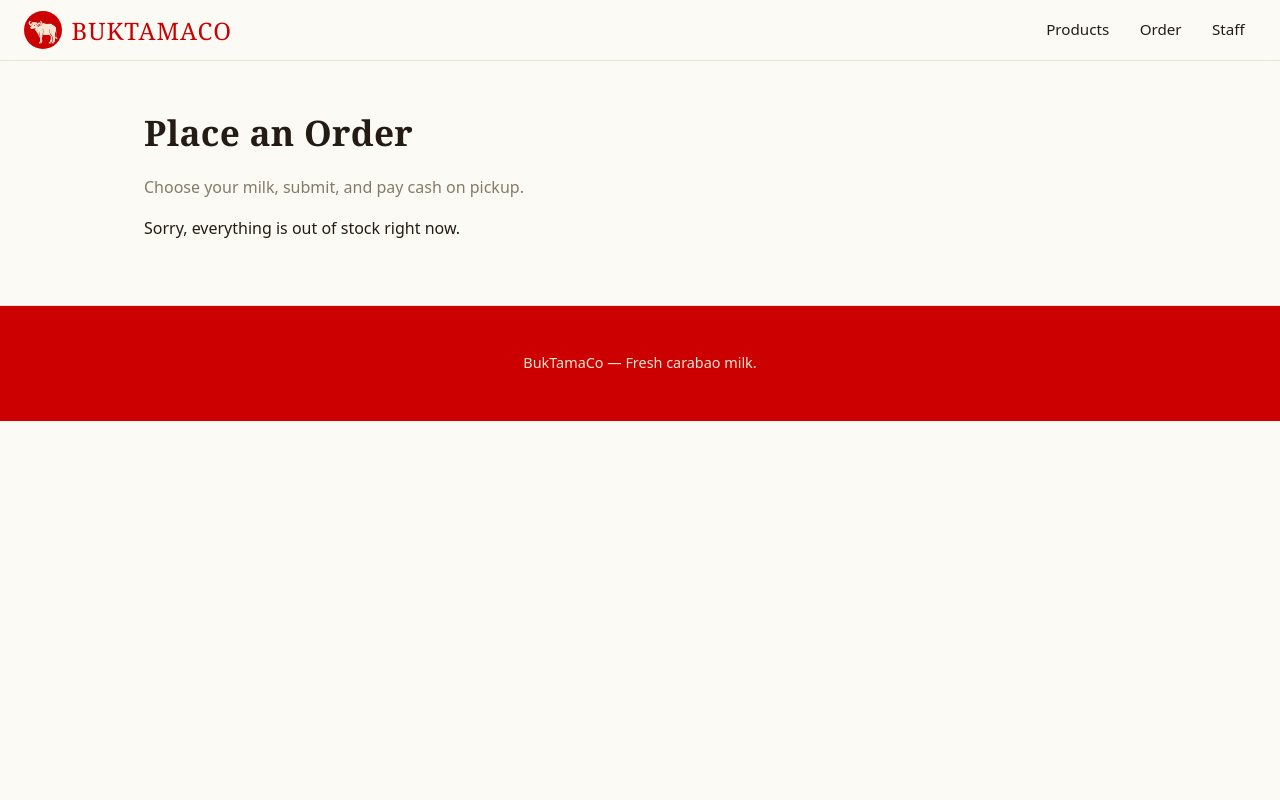
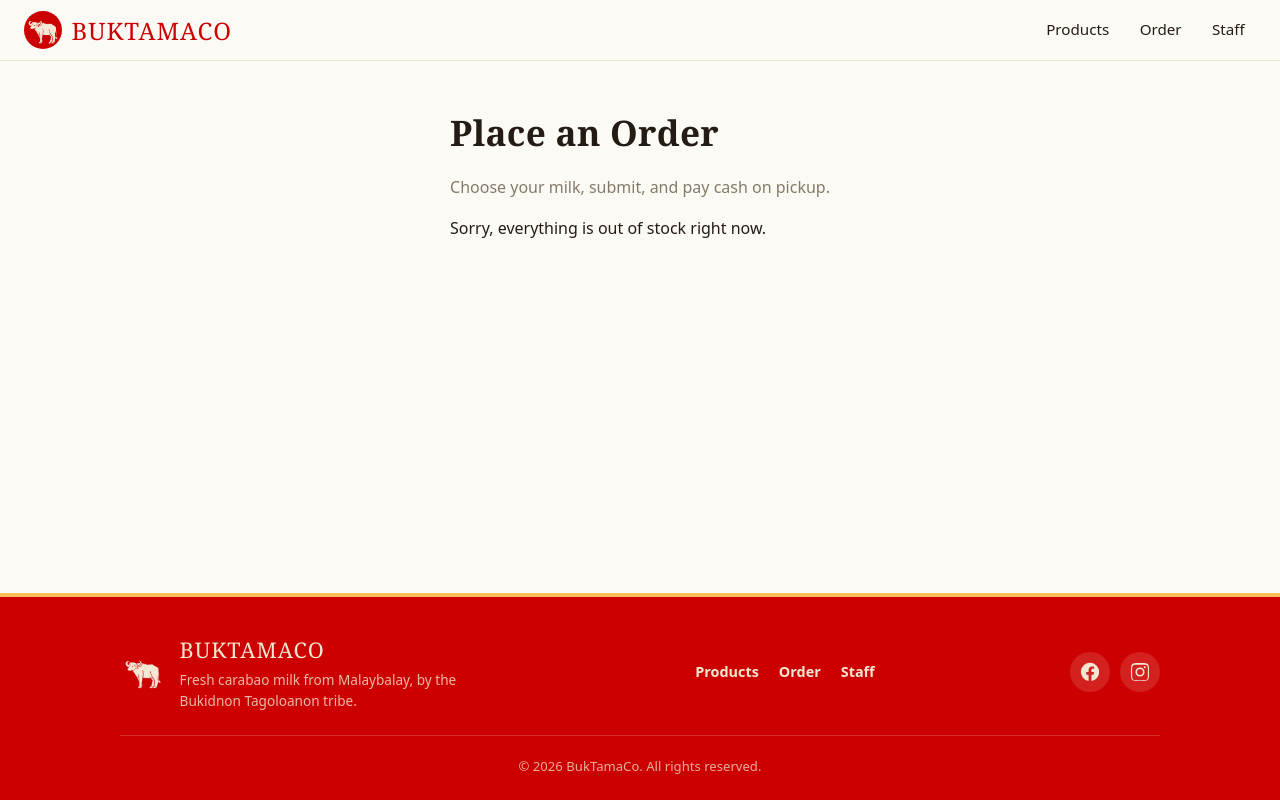
Before and after one commit to necabunilas/buktamaco, a Next.js app: page /order/new in a window 1280 px wide. Built offline with nearby package versions, Linux system fonts and the light colour scheme; no server answers; the database is empty; a web font is replaced by a local one.

Commit message:
Redesign footer with social links and pin it to the bottom

```diff
--- a/app/globals.css
+++ b/app/globals.css
@@ -55,6 +55,11 @@ html, body {
   -webkit-font-smoothing: antialiased;
 }
 
+/* Sticky footer: footer stays at the bottom even on short pages. */
+body { display: flex; flex-direction: column; min-height: 100vh; }
+.container { flex: 1 0 auto; }
+.site-footer { flex-shrink: 0; }
+
 a { color: var(--accent); text-decoration: none; }
 a:hover { color: var(--accent-dark); }
 
@@ -106,12 +111,48 @@ h2 { font-size: 1.6rem; margin-top: 0; }
 
 /* ---------- Footer ---------- */
 .site-footer {
-  border-top: 1px solid var(--border);
+  border-top: 4px solid var(--gold);
   background: var(--accent);
-  padding: 2rem 1.5rem;
+  padding: 2.25rem 1.5rem 1.5rem;
   color: var(--cream);
+  font-size: 0.9rem;
+}
+.footer-inner {
+  max-width: 1040px;
+  margin: 0 auto;
+  display: flex;
+  align-items: center;
+  justify-content: space-between;
+  gap: 1.5rem;
+  flex-wrap: wrap;
+}
+.footer-brand { display: flex; align-items: center; gap: 0.85rem; }
+.footer-brand img { height: 46px; width: 46px; border-radius: 50%; object-fit: cover; flex-shrink: 0; }
+.footer-name { font-family: var(--font-display); font-size: 1.35rem; letter-spacing: 1px; display: block; }
+.footer-brand p { margin: 0.15rem 0 0; color: rgba(243, 231, 211, 0.8); max-width: 320px; font-size: 0.85rem; }
+.footer-links { display: flex; gap: 1.25rem; }
+.footer-links a { color: var(--cream); font-weight: 600; }
+.footer-links a:hover { color: #fff; }
+.footer-social { display: flex; gap: 0.6rem; }
+.footer-social a {
+  display: inline-flex;
+  align-items: center;
+  justify-content: center;
+  width: 40px;
+  height: 40px;
+  border-radius: 50%;
+  background: rgba(243, 231, 211, 0.14);
+  color: var(--cream);
+}
+.footer-social a:hover { background: var(--gold); color: var(--accent-dark); }
+.footer-bottom {
+  max-width: 1040px;
+  margin: 1.5rem auto 0;
+  padding-top: 1.25rem;
+  border-top: 1px solid rgba(243, 231, 211, 0.2);
   text-align: center;
-  font-size: 0.9rem;
+  color: rgba(243, 231, 211, 0.75);
+  font-size: 0.82rem;
 }
 
 /* ---------- Hero ---------- */
@@ -449,6 +490,9 @@ label { display: block; font-size: 0.85rem; color: var(--muted); margin-bottom:
   .stat-grid { grid-template-columns: 1fr; }
   .product-name { font-size: 1.05rem; }
   .product-price { font-size: 1.2rem; }
+  .footer-inner { flex-direction: column; text-align: center; gap: 1.25rem; }
+  .footer-brand { flex-direction: column; text-align: center; }
+  .footer-brand p { max-width: none; }
 }
 
 /* Very small phones: give the primary button and its row room */
--- a/app/layout.jsx
+++ b/app/layout.jsx
@@ -22,7 +22,35 @@ export default function RootLayout({ children }) {
         </header>
         <main className="container">{children}</main>
         <footer className="site-footer">
-          <p>BukTamaCo — Fresh carabao milk.</p>
+          <div className="footer-inner">
+            <div className="footer-brand">
+              <img src="/logo.jpeg" alt="" />
+              <div>
+                <span className="footer-name">BUKTAMACO</span>
+                <p>Fresh carabao milk from Malaybalay, by the Bukidnon Tagoloanon tribe.</p>
+              </div>
+            </div>
+
+            <div className="footer-links">
+              <a href="/products">Products</a>
+              <a href="/order/new">Order</a>
+              <a href="/admin">Staff</a>
+            </div>
+
+            <div className="footer-social" aria-label="Social media">
+              <a href="https://www.facebook.com/profile.php?id=61590406680358" target="_blank" rel="noopener noreferrer" aria-label="Facebook">
+                <svg width="22" height="22" viewBox="0 0 24 24" fill="currentColor" aria-hidden="true">
+                  <path d="M22 12a10 10 0 1 0-11.56 9.88v-6.99H7.9V12h2.54V9.8c0-2.5 1.49-3.89 3.78-3.89 1.09 0 2.24.2 2.24.2v2.46h-1.26c-1.24 0-1.63.77-1.63 1.56V12h2.78l-.44 2.89h-2.34v6.99A10 10 0 0 0 22 12z"/>
+                </svg>
+              </a>
+              <a href="https://www.instagram.com/buktamacodairy/" target="_blank" rel="noopener noreferrer" aria-label="Instagram">
+                <svg width="22" height="22" viewBox="0 0 24 24" fill="currentColor" aria-hidden="true">
+                  <path d="M12 2.16c3.2 0 3.58.01 4.85.07 1.17.05 1.8.25 2.23.41.56.22.96.48 1.38.9.42.42.68.82.9 1.38.16.42.36 1.06.41 2.23.06 1.27.07 1.65.07 4.85s-.01 3.58-.07 4.85c-.05 1.17-.25 1.8-.41 2.23-.22.56-.48.96-.9 1.38-.42.42-.82.68-1.38.9-.42.16-1.06.36-2.23.41-1.27.06-1.65.07-4.85.07s-3.58-.01-4.85-.07c-1.17-.05-1.8-.25-2.23-.41a3.7 3.7 0 0 1-1.38-.9 3.7 3.7 0 0 1-.9-1.38c-.16-.42-.36-1.06-.41-2.23C2.17 15.58 2.16 15.2 2.16 12s.01-3.58.07-4.85c.05-1.17.25-1.8.41-2.23.22-.56.48-.96.9-1.38.42-.42.82-.68 1.38-.9.42-.16 1.06-.36 2.23-.41C8.42 2.17 8.8 2.16 12 2.16zm0 1.8c-3.15 0-3.52.01-4.76.07-.9.04-1.39.19-1.71.32-.43.17-.74.37-1.06.69-.32.32-.52.63-.69 1.06-.13.32-.28.81-.32 1.71-.06 1.24-.07 1.61-.07 4.76s.01 3.52.07 4.76c.04.9.19 1.39.32 1.71.17.43.37.74.69 1.06.32.32.63.52 1.06.69.32.13.81.28 1.71.32 1.24.06 1.61.07 4.76.07s3.52-.01 4.76-.07c.9-.04 1.39-.19 1.71-.32.43-.17.74-.37 1.06-.69.32-.32.52-.63.69-1.06.13-.32.28-.81.32-1.71.06-1.24.07-1.61.07-4.76s-.01-3.52-.07-4.76c-.04-.9-.19-1.39-.32-1.71a2.9 2.9 0 0 0-.69-1.06 2.9 2.9 0 0 0-1.06-.69c-.32-.13-.81-.28-1.71-.32-1.24-.06-1.61-.07-4.76-.07zm0 3.06a4.98 4.98 0 1 1 0 9.96 4.98 4.98 0 0 1 0-9.96zm0 8.21a3.23 3.23 0 1 0 0-6.46 3.23 3.23 0 0 0 0 6.46zm6.34-8.41a1.16 1.16 0 1 1-2.32 0 1.16 1.16 0 0 1 2.32 0z"/>
+                </svg>
+              </a>
+            </div>
+          </div>
+          <div className="footer-bottom">© 2026 BukTamaCo. All rights reserved.</div>
         </footer>
       </body>
     </html>
```
